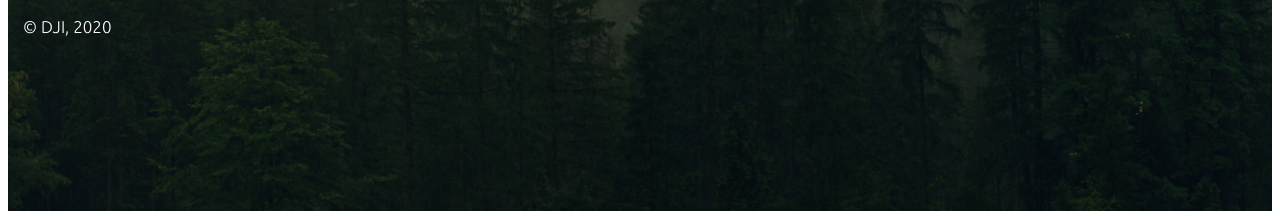
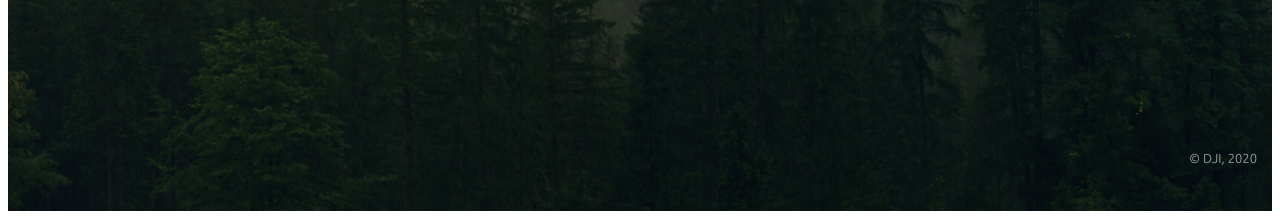
Before and after one commit to romantut1988/quadcopter-mockup-freelance, a website: page app/index.html in a window 1280 px wide. Shown: the part 4708-4924 px from the top of the page. Drawn offline with Linux system fonts and the light colour scheme.

Commit message:
footer styles

```diff
--- a/app/index.html
+++ b/app/index.html
@@ -405,14 +405,15 @@
                 </ul>
             </div>
             <footer class="footer">
-                <p class="footer__copy">
-                    © DJI, 2020
-                </p>
+                <div class="container">
+                    <p class="footer__copy">
+                        © DJI, 2020
+                    </p>
+                </div>
             </footer>
         </div>
     </div>
 </section>
-
 
 
 <script src="js/main.js"></script>
--- a/app/scss/style.scss
+++ b/app/scss/style.scss
@@ -545,7 +545,18 @@
   }
 }
 
-
+.footer {
+  position: absolute;
+  bottom: 32px;
+  left: 0;
+  right: 0;
+  &__copy {
+    text-align: right;
+    font-size: 13px;
+    line-height: 15px;
+    color: rgba(#fff, .64);
+  }
+}
 
 
 
```
Also changed, not shown: app/css/style.min.css.
